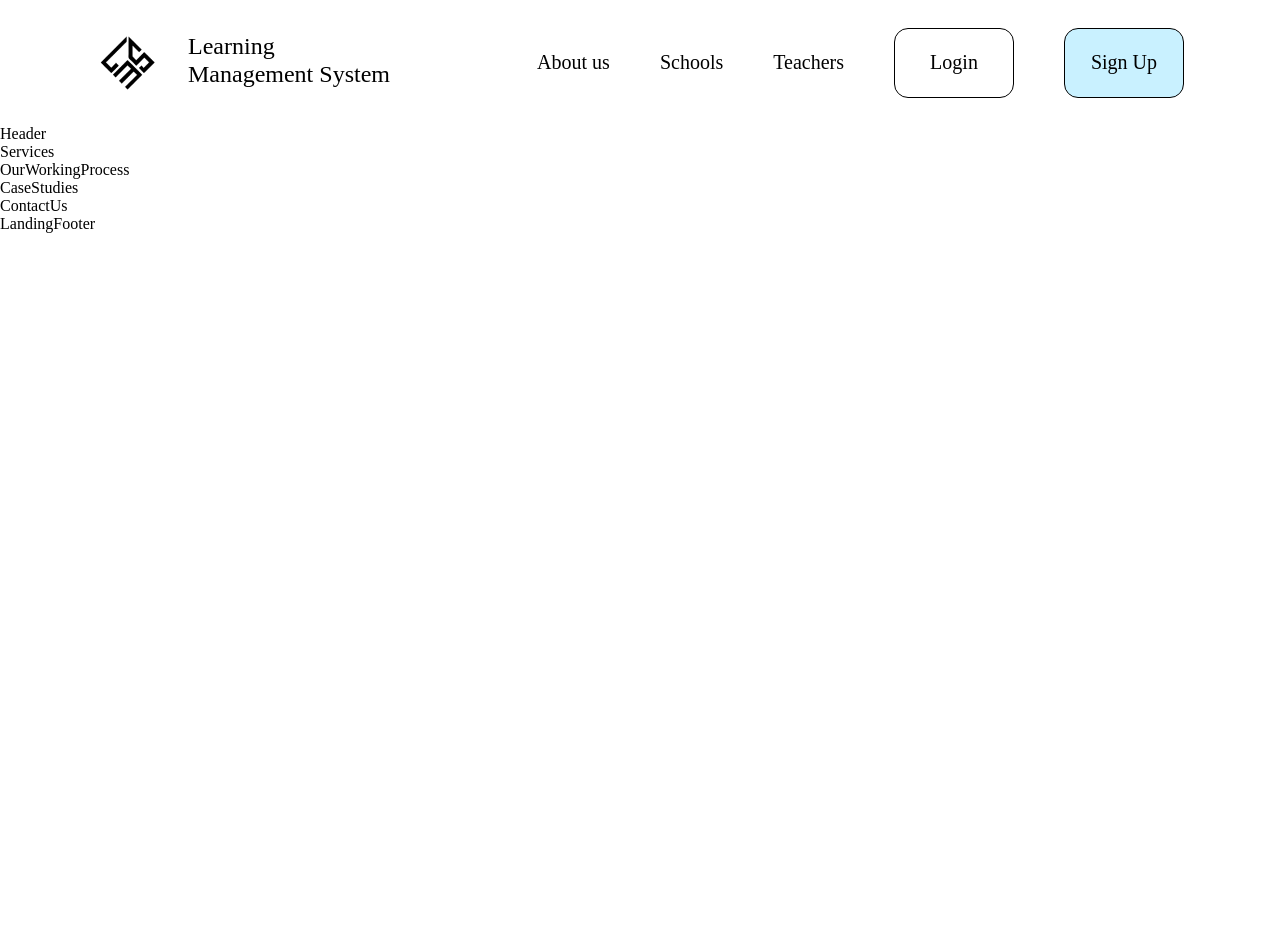
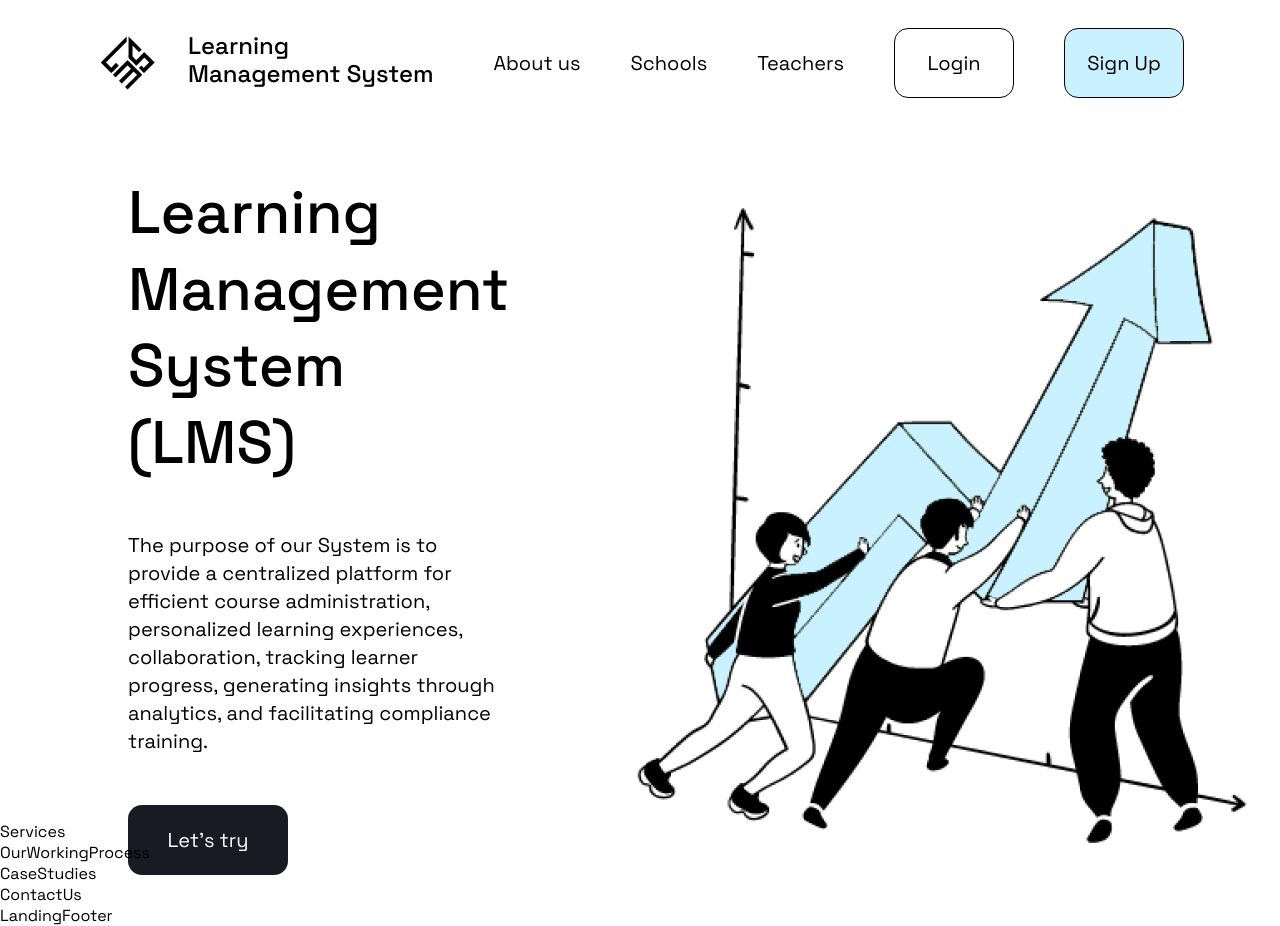
Before and after one commit to Akbarshoh404/LMS, a React (Create React App) app: page / in a window 1280 px wide. Before the commit the page ends 800 px from the top, so only its background shows below. Built offline with nearby package versions, Linux system fonts and the light colour scheme.

Commit message:
Header update

```diff
--- a/src/Pages/Landing/Home/Header/index.jsx
+++ b/src/Pages/Landing/Home/Header/index.jsx
@@ -1,11 +1,36 @@
-import React from 'react'
+import React from "react";
 
 import styles from "./style.module.css";
 
+import img from "../../shared/assets/images/header.png";
+
 const Header = () => {
   return (
-    <div>Header</div>
-  )
-}
+    <>
+      <div className={styles.header}>
+        <div className={styles.container}>
+          <div className={styles.left}>
+            <h1>
+              Learning
+              <br /> Management
+              <br /> System (LMS)
+            </h1>
 
-export default Header
+            <p>
+              The purpose of our System is to provide a centralized platform for
+              efficient course administration, personalized learning
+              experiences, collaboration, tracking learner progress, generating
+              insights through analytics, and facilitating compliance training.
+            </p>
+
+            <button>Let's try</button>
+          </div>
+
+          <img className={styles.right} src={img} alt="" />
+        </div>
+      </div>
+    </>
+  );
+};
+
+export default Header;
--- a/src/Pages/Landing/Home/Header/style.module.css
+++ b/src/Pages/Landing/Home/Header/style.module.css
@@ -0,0 +1,62 @@
+.header {
+  width: 100%;
+  height: 87vh;
+}
+
+.container {
+  padding-top: 50px;
+  width: 80%;
+  margin: auto;
+  display: flex;
+  align-items: center;
+  justify-content: space-between;
+  gap: 100px;
+}
+
+.left {
+  width: 100%;
+  display: flex;
+  justify-content: space-between;
+  flex-direction: column;
+  gap: 50px;
+}
+
+.left h1 {
+  font-family: Space Grotesk;
+  font-size: 60px;
+  font-weight: 500;
+  line-height: 76.56px;
+  text-align: left;
+}
+
+.left p {
+  font-family: Space Grotesk;
+  font-size: 20px;
+  font-weight: 400;
+  line-height: 28px;
+  text-align: left;
+}
+
+.left button {
+  background: rgba(25, 26, 35, 1);
+  color: white;
+
+  width: 160px;
+  height: 70px;
+  padding: 20px 35px 20px 35px;
+  gap: 10px;
+  border-radius: 14px;
+  border: none;
+  cursor: pointer;
+
+  font-family: Space Grotesk;
+  font-size: 20px;
+  font-weight: 400;
+  line-height: 28px;
+  text-align: center;
+}
+
+.right {
+  width: 100%;
+  object-fit: cover;
+}
--- a/src/Pages/Landing/shared/layoutes/Navbar/index.jsx
+++ b/src/Pages/Landing/shared/layoutes/Navbar/index.jsx
@@ -1,10 +1,13 @@
 // src/Navbar.js
 import React, { useState } from "react";
+import { useNavigate } from "react-router-dom";
+
 import styles from "./style.module.css";
 
 import logo from "../../assets/images/logo.png";
 
 const Navbar = () => {
+  const navigate = useNavigate();
   const [isOpen, setIsOpen] = useState(false);
 
   const toggleMenu = () => {
@@ -28,7 +31,14 @@ const Navbar = () => {
           <a href="#home">About us</a>
           <a href="#about">Schools</a>
           <a href="#services">Teachers</a>
-          <a className={styles.loginButton}>Login</a>
+          <a
+            className={styles.loginButton}
+            onClick={() => {
+              navigate("/login");
+            }}
+          >
+            Login
+          </a>
           <a className={styles.registerButton}>Sign Up</a>
         </div>
 
--- a/src/Pages/Landing/shared/layoutes/Navbar/style.module.css
+++ b/src/Pages/Landing/shared/layoutes/Navbar/style.module.css
@@ -22,6 +22,7 @@
   font-weight: 500;
   line-height: 28px;
   text-align: left;
+  cursor: pointer;
 }
 
 .menu {
--- a/src/index.css
+++ b/src/index.css
@@ -1,6 +1,7 @@
-
+@import url("https://fonts.googleapis.com/css2?family=Poppins:ital,wght@0,100;0,200;0,300;0,400;0,500;0,600;0,700;0,800;0,900;1,100;1,200;1,300;1,400;1,500;1,600;1,700;1,800;1,900&family=Space+Grotesk:wght@300..700&display=swap");
 
 * {
+  font-family: "Space Grotesk", system-ui;
   margin: 0px;
   padding: 0px;
   box-sizing: border-box;
```
Also changed, not shown: src/Pages/Landing/shared/assets/images/header.png (added).
